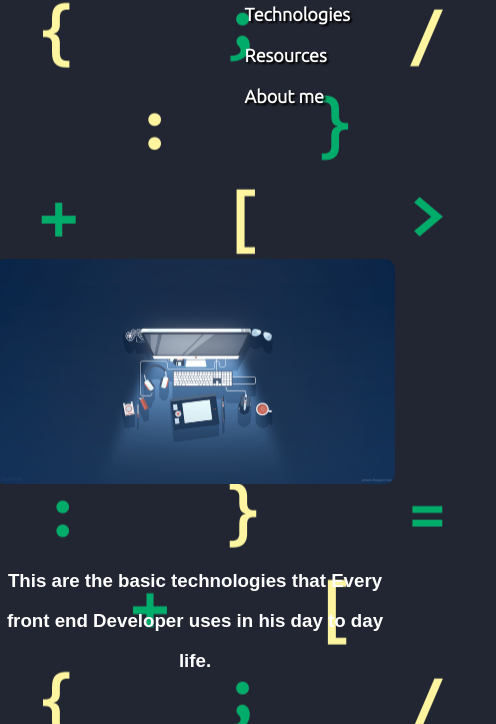
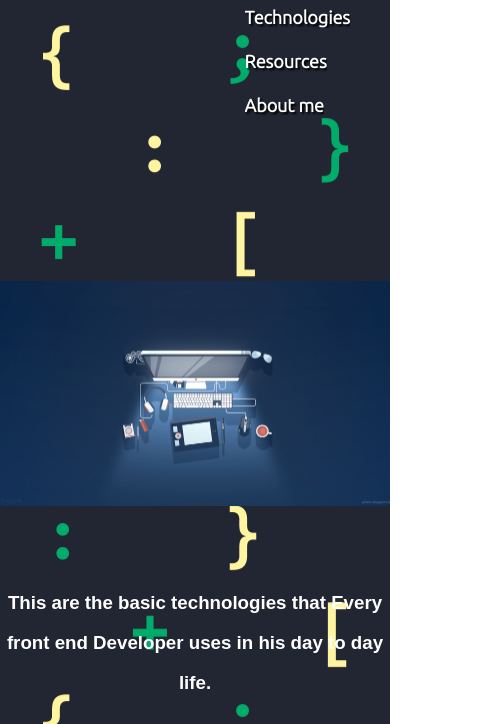
Before and after one commit to AmolShelke2/BlogWebsite, a plain HTML site: page index.html in a window 390 px wide. Shown: the part 87-811 px from the top of the page, 496 px wide, since content can reach past the window. Drawn offline with Linux system fonts and the light colour scheme; a web font is replaced by a local one.

Commit message:
removed the overflow

```diff
--- a/style.css
+++ b/style.css
@@ -249,6 +249,9 @@ section p {
   font-size: 40px;
 }
 @media only screen and (max-width: 700px) {
+  * {
+    overflow-x: hidden;
+  }
   .nav-ul ul {
     display: flex;
     flex-direction: column;
```
